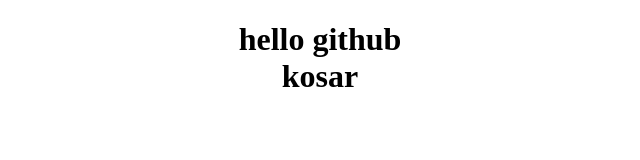
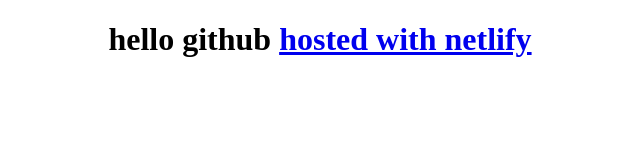
Before and after one commit to kosartavalaei/my-project, a plain HTML site: page index.html in a window 1280 px wide. Shown: the whole page, without its empty margins (320-960 px from the left). Drawn offline with Linux system fonts and the light colour scheme.

Commit message:
added link to netlify

```diff
--- a/index.html
+++ b/index.html
@@ -13,8 +13,7 @@
 </style>
 <body>
     <h1>
-    hello github
-    <br/>kosar
+    hello github <a href="htps://www.netlify.com"> hosted with netlify</a>
     </h1>
 </body>
 </html>
```
